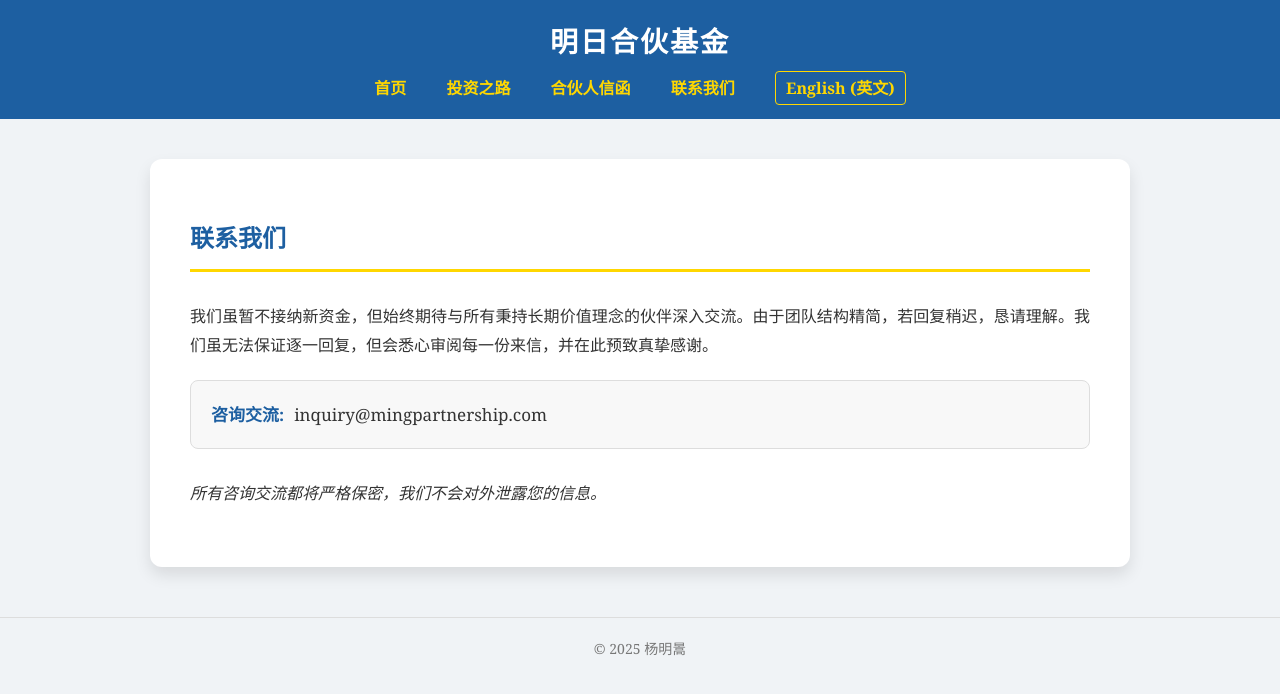
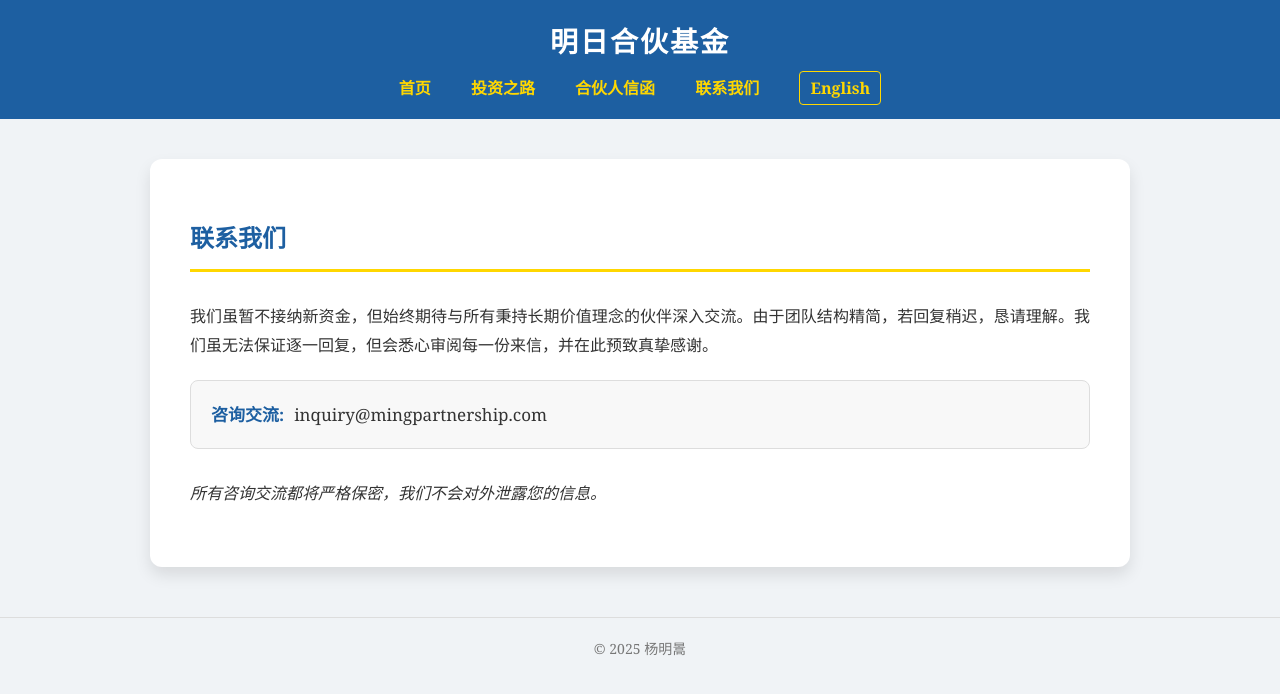
Before and after one commit to Minghaoy97/MingPartnership.github.io, a plain HTML site: page contact-cn.html in a window 1280 px wide. Drawn offline with Linux system fonts and the light colour scheme.

Commit message:
Update contact-cn.html

```diff
--- a/contact-cn.html
+++ b/contact-cn.html
@@ -60,7 +60,7 @@
             <a href="services-cn.html">投资之路</a>
             <a href="letters-cn.html">合伙人信函</a>
             <a href="contact-cn.html">联系我们</a>
-            <a href="contact.html" class="lang-switch">English (英文)</a>
+            <a href="contact.html" class="lang-switch">English</a>
         </nav>
     </div>
 
```
